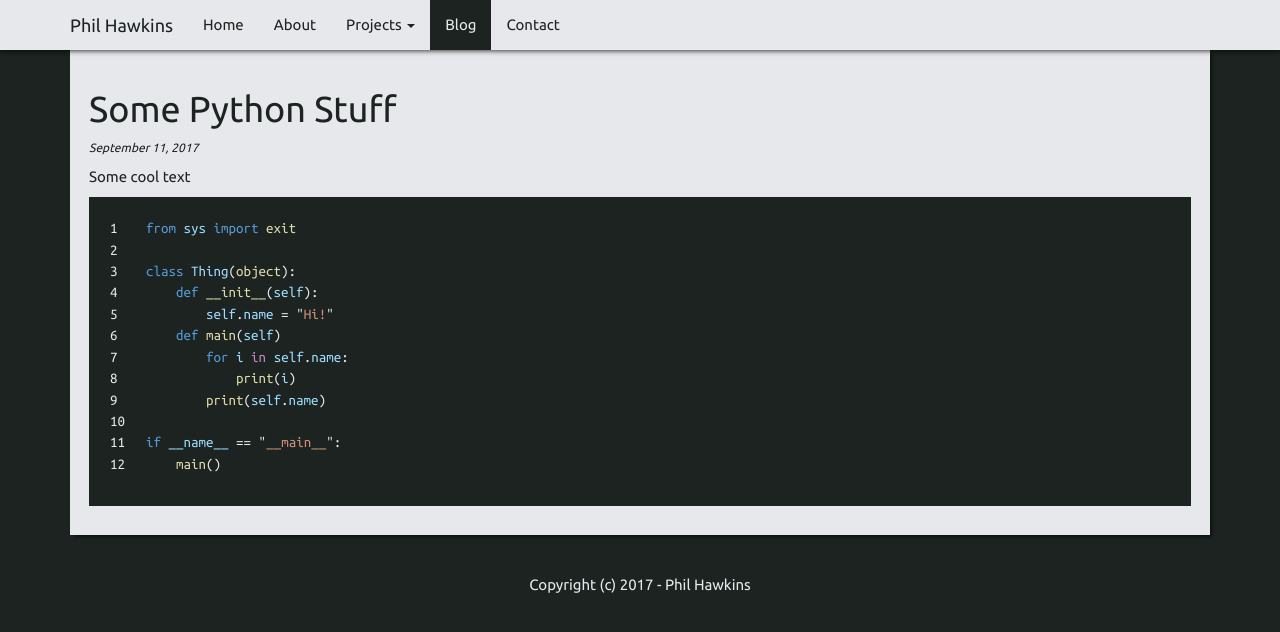
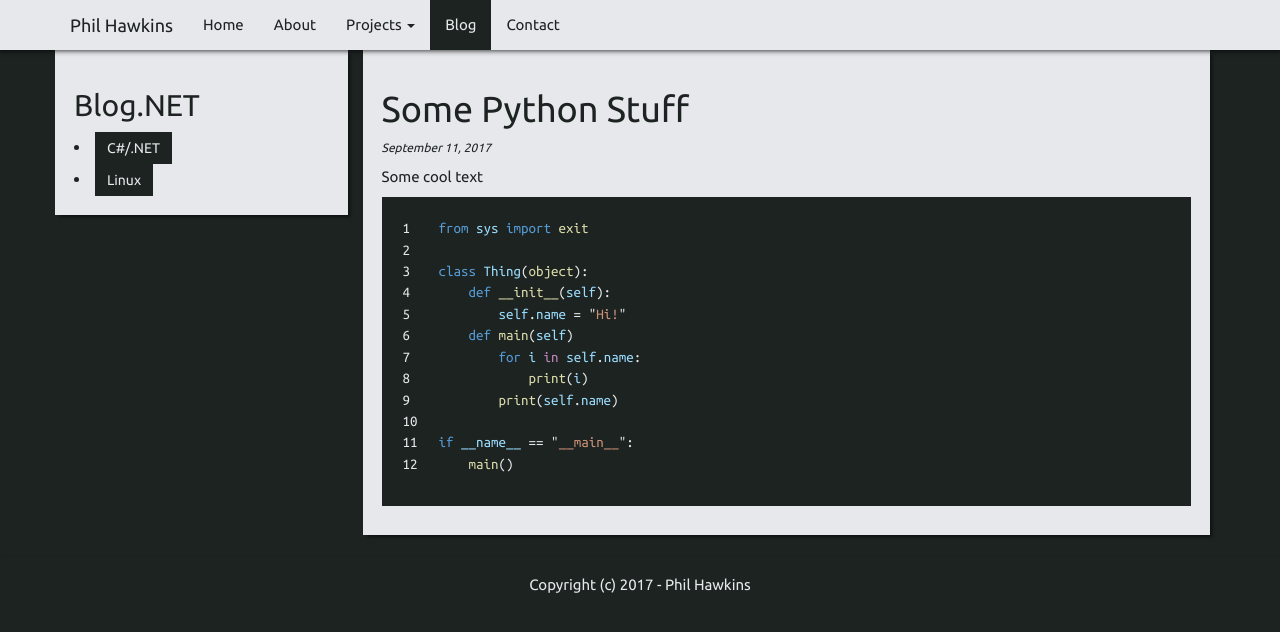
Before and after one commit to phil-harmoniq/phil-harmoniq.github.io, a Jekyll site: the page built from _posts/2017-09-12-python-stuff.md, in a window 1280 px wide. Shown: the top 632 px of the page. Built offline with Jekyll 4.4.1, drawn with Linux system fonts in a browser that asks for light colours; nearby versions of some CDN libraries.

Commit message:
Separate blog default template

```diff
--- a/_config.yml
+++ b/_config.yml
@@ -24,6 +24,9 @@ url: "" # the base hostname & protocol for your site, e.g. http://example.com
 twitter_username:
 github_username:  phil-harmoniq
 
+# Custom settings
+avatar: https://avatars3.githubusercontent.com/u/14800051?v=4&s=400
+
 # Build settings
 markdown: kramdown
 theme: minima
--- /dev/null
+++ b/_layouts/blog-default.html
@@ -0,0 +1,16 @@
+---
+layout: default
+---
+
+<div class="container">
+  <div class="row">
+    <div class="col-md-3 blog-menu well card light-card shadow">
+      <h2>Blog.NET</h2>
+        <li><a href="/blog/dotnet" class="btn card dark-card" role="button">C#/.NET</a></li>
+        <li><a href="/blog/dotnet" class="btn card dark-card" role="button">Linux</a></li>
+    </div>
+    <div class="col-md-9 posts">
+      {{ content }}
+    </div>
+  </div>
+</div>
--- a/_layouts/post.html
+++ b/_layouts/post.html
@@ -1,8 +1,7 @@
 ---
-layout: default
+layout: blog-default
 ---
 
-<div class="container">
 <article class="post well card light-card shadow">
   <h1>{{ page.title }}</h1>
   <p><div class="post-time">{{ page.date | date: "%B %e, %Y" }}</div></p>
@@ -11,4 +10,3 @@ layout: default
     {{ content }}
   </div>
 </article>
-</div>
```
Also changed, not shown: blog.html (+4 -15 lines), assets/images/avatar.jpg (added). Lines whose indentation alone changed are shown as unchanged.
